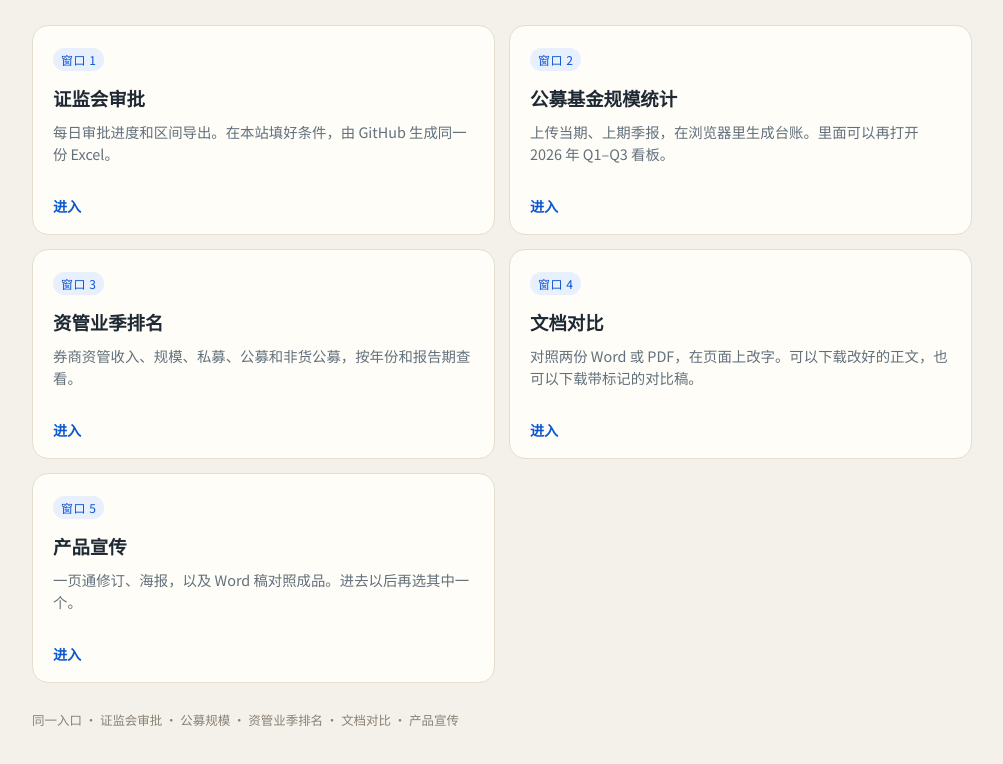
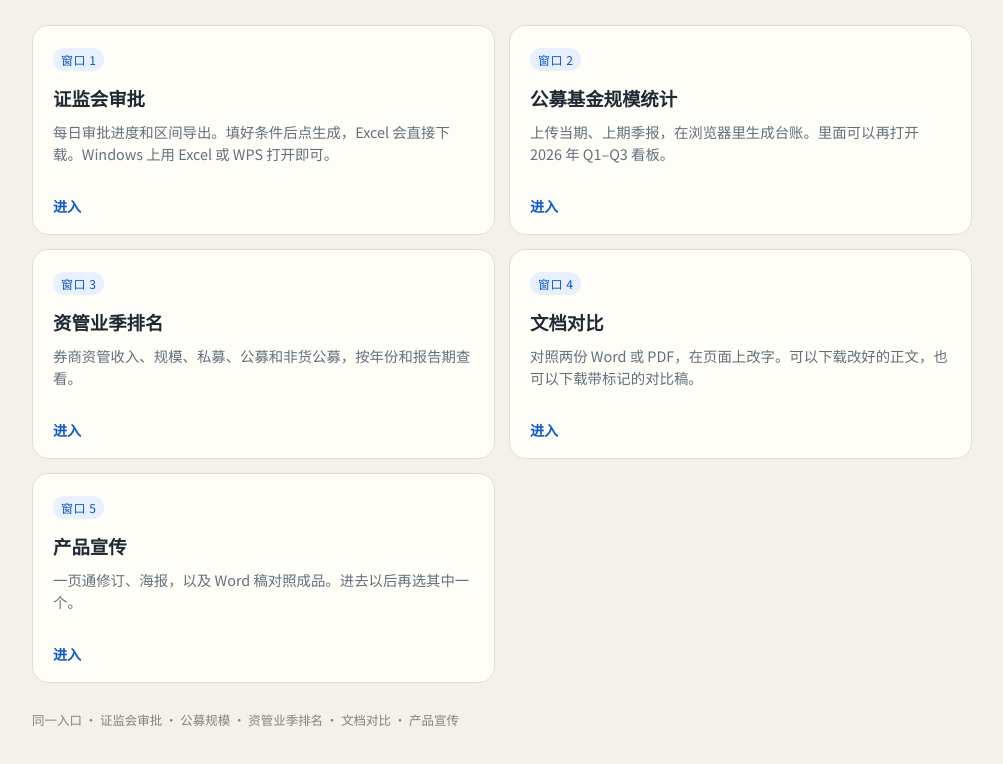
Before and after one commit to zylugarry-lab/csrc-approval-scraper, a plain HTML site: page index.html in a window 1280 px wide. Shown: the part 134-898 px from the top of the page, without its empty margins (138-1141 px from the left). Drawn offline with Linux system fonts and the light colour scheme.

Commit message:
Tell colleagues the approval Excel downloads on the page.
Co-authored-by: Cursor <cursoragent@cursor.com>

```diff
--- a/index.html
+++ b/index.html
@@ -65,7 +65,7 @@
       <a class="window" href="approval/">
         <span class="tag">窗口 1</span>
         <h2>证监会审批</h2>
-        <p>每日审批进度和区间导出。在本站填好条件，由 GitHub 生成同一份 Excel。</p>
+        <p>每日审批进度和区间导出。填好条件后点生成，Excel 会直接下载。Windows 上用 Excel 或 WPS 打开即可。</p>
         <span class="go">进入</span>
       </a>
       <a class="window" href="aum/">
```
